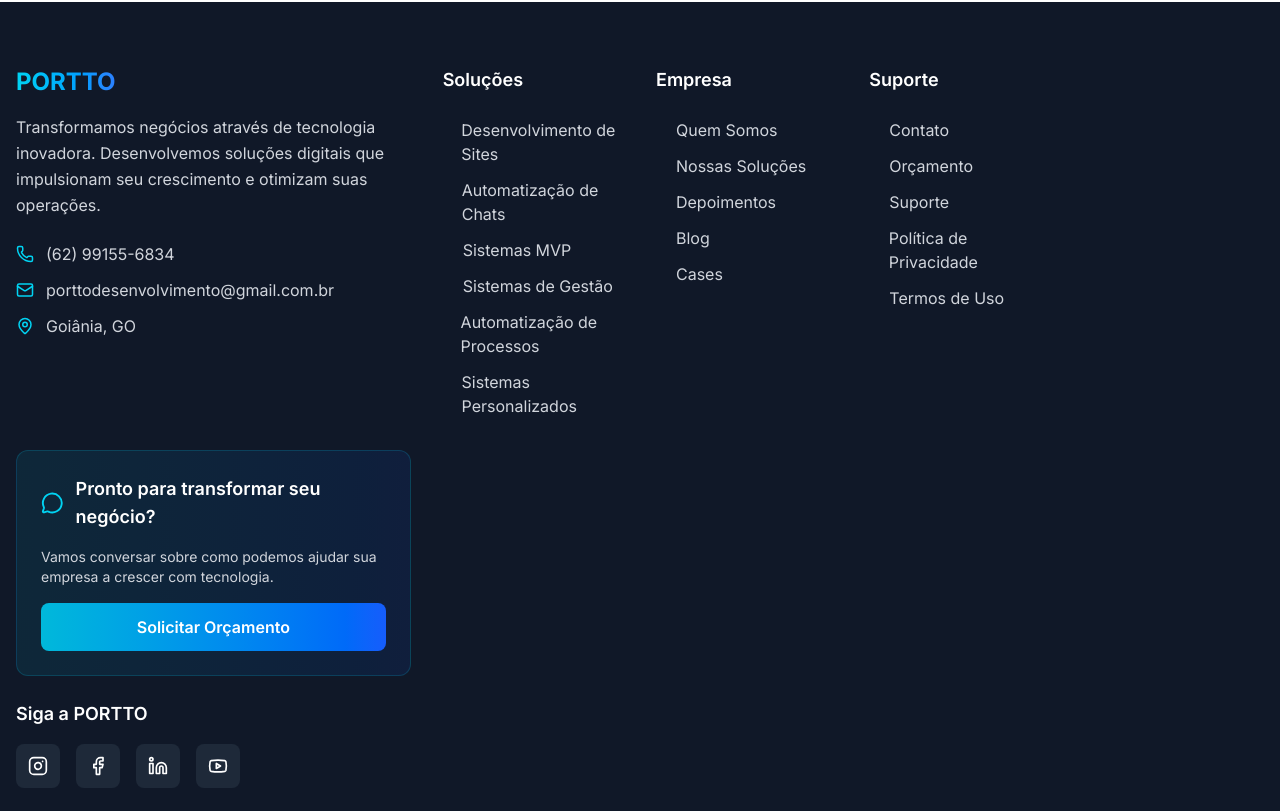
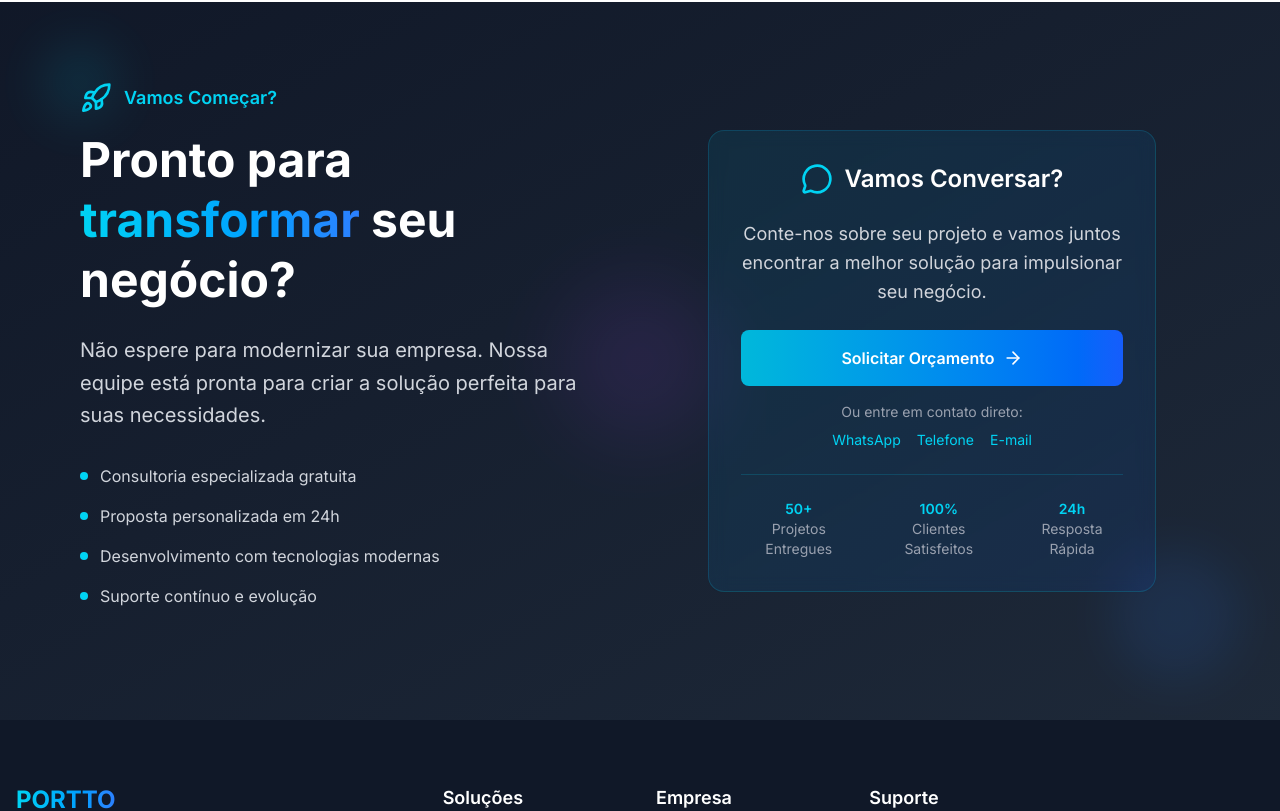
Before and after one commit to Guihenrique62/portto_site, a Next.js app: page / in a window 1280 px wide. Shown: the part 3520-4331 px from the top of the page. Built offline with nearby package versions, Linux system fonts and the light colour scheme.

Commit message:
CTA section

```diff
--- a/src/app/components/Footer.tsx
+++ b/src/app/components/Footer.tsx
@@ -55,42 +55,25 @@ export default function Footer() {
     { name: 'Quem Somos', href: '/quem-somos' },
     { name: 'Nossas Soluções', href: '/nossas-solucoes' },
     { name: 'Depoimentos', href: '/depoimentos' },
-    { name: 'Blog', href: '/blog' },
-    { name: 'Cases', href: '/cases' },
   ]
 
   const support = [
     { name: 'Contato', href: '/contato' },
     { name: 'Orçamento', href: '/contato#orcamento' },
-    { name: 'Suporte', href: '/suporte' },
-    { name: 'Política de Privacidade', href: '/politica-privacidade' },
-    { name: 'Termos de Uso', href: '/termos-uso' },
   ]
 
   const socialLinks = [
     {
       icon: Instagram,
-      href: 'https://instagram.com/portto',
+      href: 'https://instagram.com/porttodev',
       name: 'Instagram',
       color: 'hover:text-pink-500'
     },
     {
-      icon: Facebook,
-      href: 'https://facebook.com/portto',
-      name: 'Facebook',
-      color: 'hover:text-blue-600'
-    },
-    {
       icon: Linkedin,
-      href: 'https://linkedin.com/company/portto',
+      href: 'https://linkedin.com/company/porttodev',
       name: 'LinkedIn',
       color: 'hover:text-blue-400'
-    },
-    {
-      icon: Youtube,
-      href: 'https://youtube.com/portto',
-      name: 'YouTube',
-      color: 'hover:text-red-500'
     },
   ]
 
@@ -238,21 +221,7 @@ export default function Footer() {
             viewport={{ once: true }}
             className="lg:col-span-2 md:col-span-2"
           >
-            <div className="bg-gradient-to-r from-cyan-500/10 to-blue-600/10 border border-cyan-500/20 rounded-xl p-6">
-              <div className="flex items-center mb-4">
-                <MessageCircle className="w-6 h-6 text-cyan-400 mr-3" />
-                <h3 className="text-lg font-semibold text-white">Pronto para transformar seu negócio?</h3>
-              </div>
-              <p className="text-gray-300 text-sm mb-4">
-                Vamos conversar sobre como podemos ajudar sua empresa a crescer com tecnologia.
-              </p>
-              <Link
-                href="/contato"
-                className="bg-gradient-to-r from-cyan-500 to-blue-600 hover:from-cyan-600 hover:to-blue-700 text-white font-semibold py-3 px-6 rounded-lg transition-all duration-300 transform hover:scale-105 inline-flex items-center justify-center w-full text-center"
-              >
-                Solicitar Orçamento
-              </Link>
-            </div>
+
 
             {/* Social Links */}
             <div className="mt-6">
--- a/src/app/page.tsx
+++ b/src/app/page.tsx
@@ -4,8 +4,9 @@ import { motion } from 'framer-motion'
 import {
   Globe, MessageCircle, Rocket, BarChart3,
   Workflow, Shield, Star, Users, CheckCircle,
-  ArrowRight, Play
+  ArrowRight, Play,
 } from 'lucide-react'
+import Link from 'next/link'
 
 // Adicione isso no início do arquivo para Structured Data da página
 const pageStructuredData = {
@@ -55,6 +56,10 @@ export default function Home() {
           {/* Section 5 - Atendimento Exclusivo */}
           <section aria-labelledby="exclusive-heading">
             <ExclusiveSection />
+          </section>
+
+          <section aria-labelledby='cta-heading'>
+            <CTASection />
           </section>
         </main>
       </div>
@@ -487,3 +492,176 @@ function ExclusiveSection() {
     </section>
   )
 }
+
+
+function CTASection() {
+  return (
+    <section className="py-20 bg-gradient-to-br from-gray-900 to-gray-800 relative overflow-hidden">
+      {/* Background Elements */}
+      <div className="absolute inset-0 opacity-10">
+        <div className="absolute top-10 left-10 w-20 h-20 bg-cyan-400 rounded-full blur-xl"></div>
+        <div className="absolute bottom-10 right-10 w-32 h-32 bg-blue-500 rounded-full blur-xl"></div>
+        <div className="absolute top-1/2 left-1/2 transform -translate-x-1/2 -translate-y-1/2 w-40 h-40 bg-purple-500 rounded-full blur-2xl"></div>
+      </div>
+
+      <div className="max-w-6xl mx-auto px-4 relative z-10">
+        <div className="grid lg:grid-cols-2 gap-12 items-center">
+          {/* Text Content */}
+          <motion.div
+            initial={{ opacity: 0, x: -50 }}
+            whileInView={{ opacity: 1, x: 0 }}
+            transition={{ duration: 0.8 }}
+            viewport={{ once: true }}
+            className="text-white"
+          >
+            <motion.div
+              initial={{ opacity: 0, y: 20 }}
+              whileInView={{ opacity: 1, y: 0 }}
+              transition={{ delay: 0.2, duration: 0.6 }}
+              viewport={{ once: true }}
+              className="flex items-center mb-4"
+            >
+              <Rocket className="w-8 h-8 text-cyan-400 mr-3" />
+              <span className="text-cyan-400 font-semibold text-lg">Vamos Começar?</span>
+            </motion.div>
+
+            <motion.h2
+              initial={{ opacity: 0, y: 30 }}
+              whileInView={{ opacity: 1, y: 0 }}
+              transition={{ delay: 0.4, duration: 0.6 }}
+              viewport={{ once: true }}
+              className="text-4xl md:text-5xl font-bold mb-6 leading-tight"
+            >
+              Pronto para{' '}
+              <span className="bg-gradient-to-r from-cyan-400 to-blue-500 bg-clip-text text-transparent">
+                transformar
+              </span>{' '}
+              seu negócio?
+            </motion.h2>
+
+            <motion.p
+              initial={{ opacity: 0, y: 20 }}
+              whileInView={{ opacity: 1, y: 0 }}
+              transition={{ delay: 0.6, duration: 0.6 }}
+              viewport={{ once: true }}
+              className="text-xl text-gray-300 mb-8 leading-relaxed"
+            >
+              Não espere para modernizar sua empresa. Nossa equipe está pronta para
+              criar a solução perfeita para suas necessidades.
+            </motion.p>
+
+            {/* Features List */}
+            <motion.div
+              initial={{ opacity: 0, y: 20 }}
+              whileInView={{ opacity: 1, y: 0 }}
+              transition={{ delay: 0.8, duration: 0.6 }}
+              viewport={{ once: true }}
+              className="space-y-4 mb-8"
+            >
+              {[
+                'Consultoria especializada gratuita',
+                'Proposta personalizada em 24h',
+                'Desenvolvimento com tecnologias modernas',
+                'Suporte contínuo e evolução'
+              ].map((feature, index) => (
+                <div key={feature} className="flex items-center space-x-3">
+                  <div className="w-2 h-2 bg-cyan-400 rounded-full flex-shrink-0"></div>
+                  <span className="text-gray-300">{feature}</span>
+                </div>
+              ))}
+            </motion.div>
+          </motion.div>
+
+          {/* CTA Card */}
+          <motion.div
+            initial={{ opacity: 0, x: 50 }}
+            whileInView={{ opacity: 1, x: 0 }}
+            transition={{ duration: 0.8 }}
+            viewport={{ once: true }}
+            className="flex justify-center"
+          >
+            <div className="bg-gradient-to-br from-cyan-500/10 to-blue-600/10 border border-cyan-500/20 rounded-2xl p-8 w-full max-w-md backdrop-blur-sm">
+              <motion.div
+                initial={{ opacity: 0, scale: 0.9 }}
+                whileInView={{ opacity: 1, scale: 1 }}
+                transition={{ delay: 0.3, duration: 0.6 }}
+                viewport={{ once: true }}
+                className="text-center"
+              >
+                <div className="flex items-center justify-center mb-6">
+                  <MessageCircle className="w-8 h-8 text-cyan-400 mr-3" />
+                  <h3 className="text-2xl font-semibold text-white">Vamos Conversar?</h3>
+                </div>
+
+                <p className="text-gray-300 mb-6 text-lg leading-relaxed">
+                  Conte-nos sobre seu projeto e vamos juntos encontrar a melhor solução
+                  para impulsionar seu negócio.
+                </p>
+
+                <div className="space-y-4">
+                  <Link
+                    href="/contato"
+                    className="bg-gradient-to-r from-cyan-500 to-blue-600 hover:from-cyan-600 hover:to-blue-700 text-white font-semibold py-4 px-8 rounded-lg transition-all duration-300 transform hover:scale-105 inline-flex items-center justify-center w-full text-center group"
+                  >
+                    <span>Solicitar Orçamento</span>
+                    <ArrowRight className="ml-2 w-5 h-5 group-hover:translate-x-1 transition-transform duration-200" />
+                  </Link>
+
+                  <div className="text-center">
+                    <p className="text-gray-400 text-sm mb-2">Ou entre em contato direto:</p>
+                    <div className="flex justify-center space-x-4">
+                      <a
+                        href="https://wa.me/5511999999999"
+                        target="_blank"
+                        rel="noopener noreferrer"
+                        className="text-cyan-400 hover:text-cyan-300 transition-colors text-sm"
+                      >
+                        WhatsApp
+                      </a>
+                      <a
+                        href="tel:+5511999999999"
+                        className="text-cyan-400 hover:text-cyan-300 transition-colors text-sm"
+                      >
+                        Telefone
+                      </a>
+                      <a
+                        href="mailto:contato@portto.com.br"
+                        className="text-cyan-400 hover:text-cyan-300 transition-colors text-sm"
+                      >
+                        E-mail
+                      </a>
+                    </div>
+                  </div>
+                </div>
+
+                {/* Trust Badges */}
+                <motion.div
+                  initial={{ opacity: 0, y: 20 }}
+                  whileInView={{ opacity: 1, y: 0 }}
+                  transition={{ delay: 0.6, duration: 0.6 }}
+                  viewport={{ once: true }}
+                  className="mt-6 pt-6 border-t border-cyan-500/20"
+                >
+                  <div className="flex justify-center space-x-6 text-gray-400 text-sm">
+                    <div className="text-center">
+                      <div className="font-semibold text-cyan-400">50+</div>
+                      <div>Projetos Entregues</div>
+                    </div>
+                    <div className="text-center">
+                      <div className="font-semibold text-cyan-400">100%</div>
+                      <div>Clientes Satisfeitos</div>
+                    </div>
+                    <div className="text-center">
+                      <div className="font-semibold text-cyan-400">24h</div>
+                      <div>Resposta Rápida</div>
+                    </div>
+                  </div>
+                </motion.div>
+              </motion.div>
+            </div>
+          </motion.div>
+        </div>
+      </div>
+    </section>
+  )
+}
```
